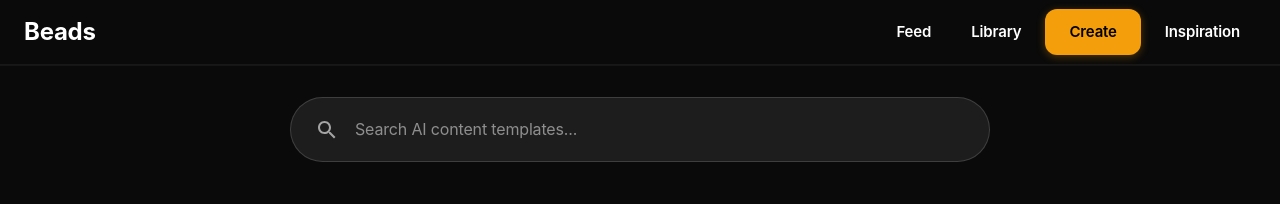
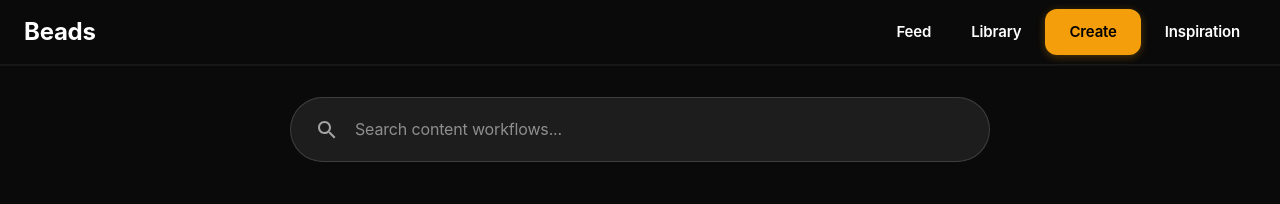
Before and after one commit to influenxer-coder/beads-web, a Next.js app: page /upload in a window 1280 px wide. Shown: the top 204 px of the page. Built offline with nearby package versions, Linux system fonts and the light colour scheme; no server answers.

Commit message:
Rename 'AI content template' to 'content workflow'
- Update search placeholder text
- Update comment for consistency

```diff
--- a/src/app/upload/page.tsx
+++ b/src/app/upload/page.tsx
@@ -209,7 +209,7 @@ export default function UploadPage(){
           />
           <TextField
             fullWidth
-            placeholder="Search AI content templates..."
+            placeholder="Search content workflows..."
             value={content}
             onChange={(e) => setContent(e.target.value)}
             onKeyDown={(e) => {
@@ -312,7 +312,7 @@ export default function UploadPage(){
         </Tabs>
       </Box>
 
-      {/* Template Cards Grid */}
+      {/* Content Workflow Cards Grid */}
       <Box sx={{ width: '100%', maxWidth: { xs: '100%', md: '1200px' }, mx: 'auto' }}>
         <Box
           sx={{
```
